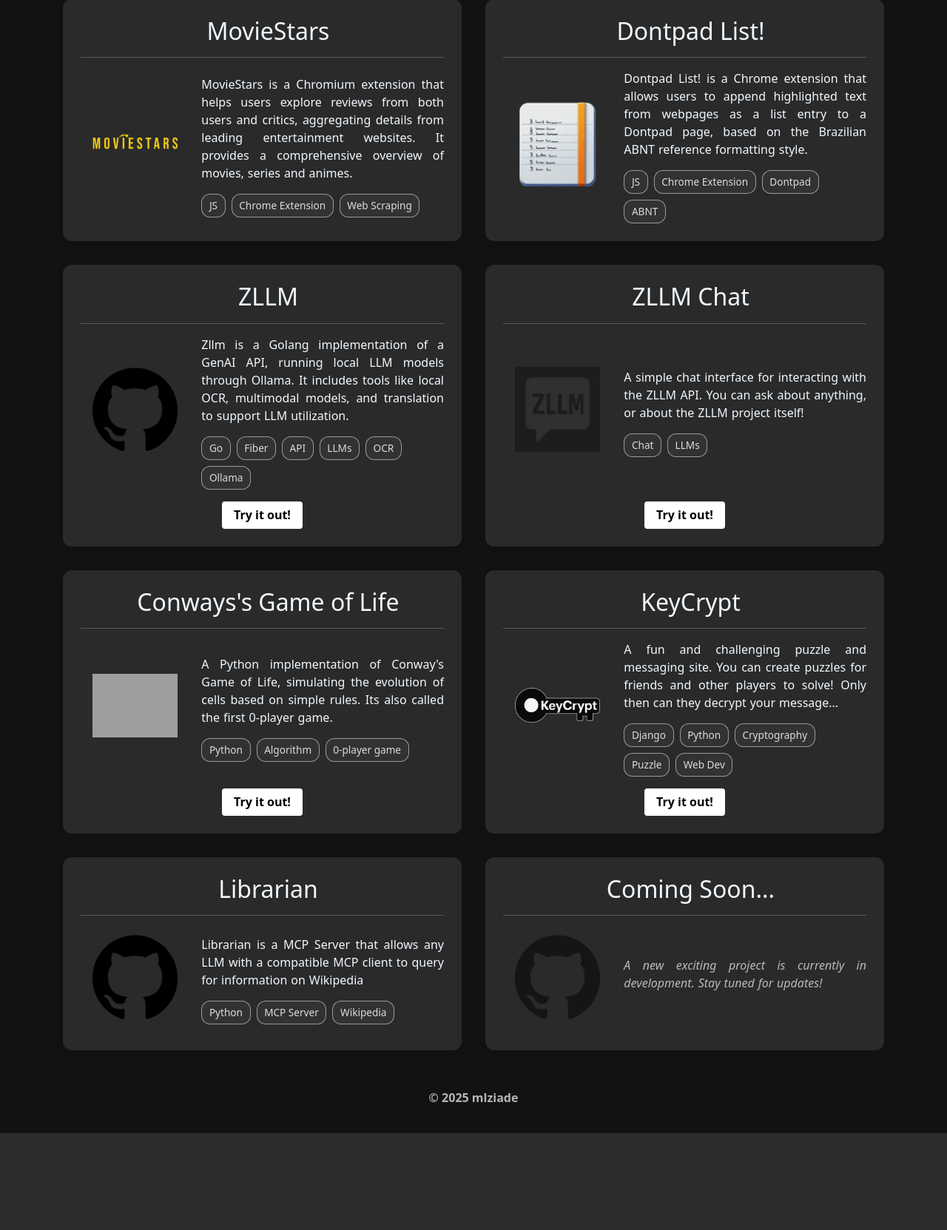
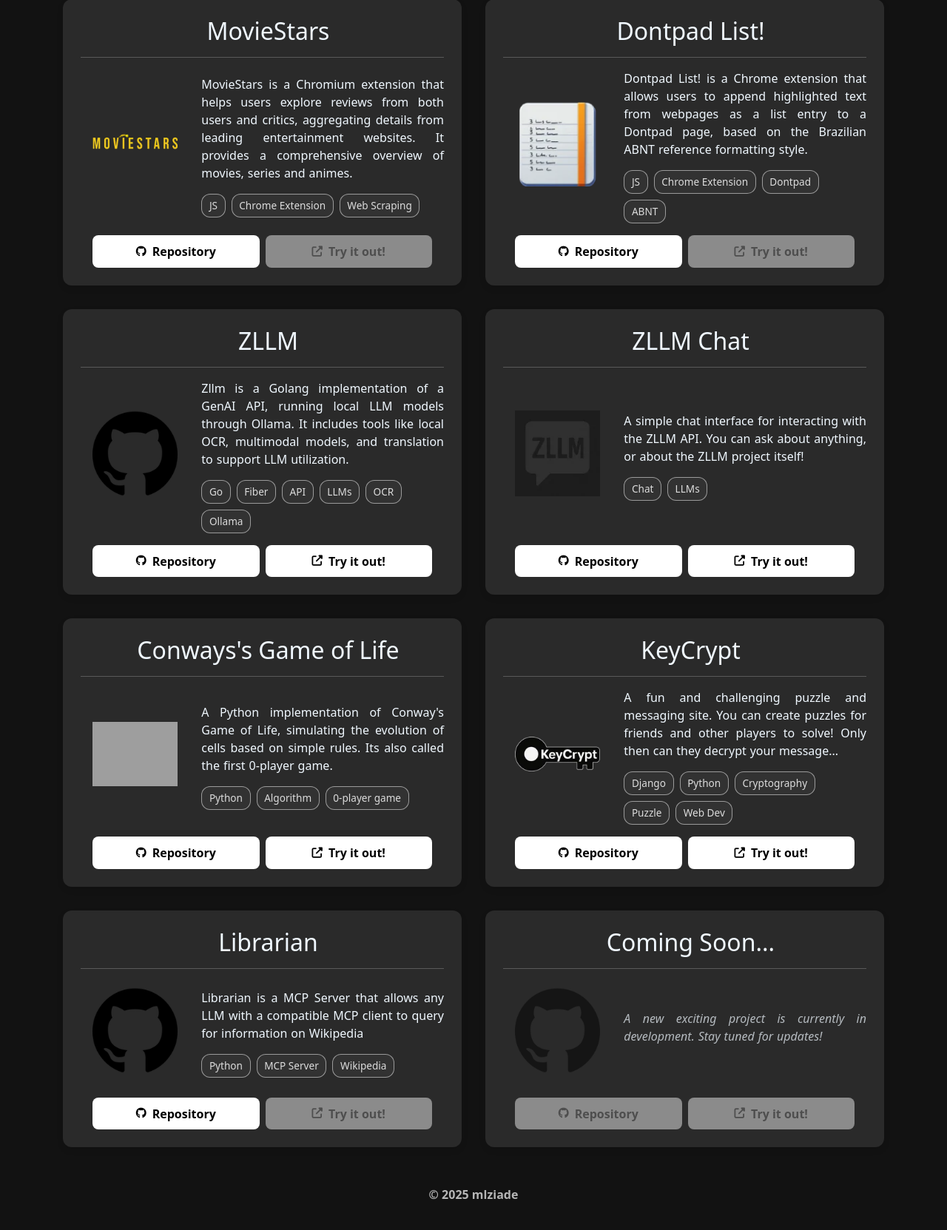
Before and after one commit to mlziade/portifolio-mlziade, a Django app: page /projects/ in a window 1280 px wide. Shown: the part 353-2016 px from the top of the page at 74% size. Before the commit the page ends 1885 px from the top, so only its background shows below. Run offline with Django 5.2, Linux system fonts and the light colour scheme; some libraries are stand-ins or nearby versions; grey boxes are pictures that could not be loaded.

Commit message:
Refactor project cards in projects_pt-br.html for improved structure and accessibility
- Removed unnecessary anchor tags around project titles and content
- Consolidated project content into structured divs for better readability
- Added project buttons for GitHub repository and demo links
- Updated image loading attributes for performance optimization
- Ensured consistent styling and layout across all project items

```diff
--- a/portifolio/static/projects.css
+++ b/portifolio/static/projects.css
@@ -112,35 +112,59 @@
     flex-grow: 1;
 }
 
-.project-link {
-    text-decoration: none;
-    color: inherit;
-    display: block;
-    flex: 1; /* Make the link area take available space */
+.project-buttons {
+    margin-top: auto; /* Push to bottom */
     display: flex;
-    flex-direction: column;
-}
-
-.try-it-out-button {
-    margin-top: auto; /* Push to bottom */
-    text-align: center;
+    gap: 0.5rem;
     padding-top: 1rem;
+    padding-left: 1rem;
+    padding-right: 1rem;
 }
 
 .button {
-    display: inline-block;
+    display: inline-flex;
+    align-items: center;
+    gap: 0.5rem;
     background-color: #ffffff;
     color: rgb(0, 0, 0);
-    padding: 0.4rem 1.0rem;
-    border-radius: 4px;
+    padding: 0.6rem 1.2rem;
+    border-radius: 8px;
     text-decoration: none;
     font-weight: bold;
     transition: background-color 0.3s ease;
+    flex: 1;
+    justify-content: center;
+    text-align: center;
+    min-width: 120px;
 }
 
 .button:hover {
     background-color: #4da6ff;
     color: #ffffff;
+}
+
+.button.disabled {
+    background-color: #cccccc;
+    color: #666666;
+    cursor: not-allowed;
+    opacity: 0.6;
+}
+
+.button.disabled:hover {
+    background-color: #cccccc;
+    color: #666666;
+}
+
+.button-icon {
+    font-size: 0.9em;
+}
+
+.disabled-message {
+    font-size: 0.7em;
+    color: #888;
+    margin-top: 0.2rem;
+    text-align: center;
+    font-style: italic;
 }
 
 /* Tag styles for projects */
--- a/portifolio/templates/projects_en.html
+++ b/portifolio/templates/projects_en.html
@@ -87,7 +87,6 @@
 
         <div class="grid">
             <div class="grid-item" id="1">
-                <a href="https://github.com/mlziade/MovieStars" class="project-link">
                 <div class="item-title">
                     <h2>MovieStars</h2>
                 </div>
@@ -116,11 +115,17 @@
                         </div>
                     </div>
                 </div>
+                <div class="project-buttons">
+                    <a href="https://github.com/mlziade/MovieStars" class="button" target="_blank" rel="noopener">
+                        <i class="fab fa-github button-icon"></i>Repository
                     </a>
+                    <span class="button disabled">
+                        <i class="fas fa-external-link-alt button-icon"></i>Try it out!
+                    </span>
+                </div>
             </div>
 
             <div class="grid-item" id="2">
-                <a href="https://github.com/mlziade/DontpadList" class="project-link">
                 <div class="item-title">
                     <h2>Dontpad List!</h2>
                 </div>
@@ -150,11 +155,17 @@
                         </div>
                     </div>
                 </div>
+                <div class="project-buttons">
+                    <a href="https://github.com/mlziade/DontpadList" class="button" target="_blank" rel="noopener">
+                        <i class="fab fa-github button-icon"></i>Repository
                     </a>
+                    <span class="button disabled">
+                        <i class="fas fa-external-link-alt button-icon"></i>Try it out!
+                    </span>
+                </div>
             </div>
 
             <div class="grid-item" id="3">
-                <a href="https://github.com/mlziade/zllm" class="project-link">
                 <div class="item-title">
                     <h2>ZLLM</h2>
                 </div>
@@ -186,14 +197,17 @@
                         </div>
                     </div>
                 </div>
+                <div class="project-buttons">
+                    <a href="https://github.com/mlziade/zllm" class="button" target="_blank" rel="noopener">
+                        <i class="fab fa-github button-icon"></i>Repository
                     </a>
-                <div class="try-it-out-button">
-                    <a href="{% url 'playground:tryout_zllm' %}" class="button">Try it out!</a>
+                    <a href="{% url 'playground:tryout_zllm' %}" class="button">
+                        <i class="fas fa-external-link-alt button-icon"></i>Try it out!
+                    </a>
                 </div>
             </div>
 
             <div class="grid-item" id="4">
-                <a href="https://github.com/mlziade/zllm" class="project-link">
                 <div class="item-title">
                     <h2>ZLLM Chat</h2>
                 </div>
@@ -221,14 +235,17 @@
                         </div>
                     </div>
                 </div>
+                <div class="project-buttons">
+                    <a href="https://github.com/mlziade/zllm" class="button" target="_blank" rel="noopener">
+                        <i class="fab fa-github button-icon"></i>Repository
                     </a>
-                <div class="try-it-out-button">
-                    <a href="{% url 'playground:tryout_zllm_chat' %}" class="button">Try it out!</a>
+                    <a href="{% url 'playground:tryout_zllm_chat' %}" class="button">
+                        <i class="fas fa-external-link-alt button-icon"></i>Try it out!
+                    </a>
                 </div>
             </div>
 
             <div class="grid-item" id="5">
-                <a href="https://github.com/mlziade/GameOfLifeConway" class="project-link">
                 <div class="item-title">
                     <h2>Conways's Game of Life</h2>
                 </div>
@@ -253,14 +270,17 @@
                         </div>
                     </div>
                 </div>
+                <div class="project-buttons">
+                    <a href="https://github.com/mlziade/GameOfLifeConway" class="button" target="_blank" rel="noopener">
+                        <i class="fab fa-github button-icon"></i>Repository
                     </a>
-                <div class="try-it-out-button">
-                    <a href="{% url 'playground:tryout_conways' %}" class="button">Try it out!</a>
+                    <a href="{% url 'playground:tryout_conways' %}" class="button">
+                        <i class="fas fa-external-link-alt button-icon"></i>Try it out!
+                    </a>
                 </div>
             </div>
 
             <div class="grid-item" id="6">
-                <a href="https://github.com/mlziade/keycrypt" class="project-link">
                 <div class="item-title">
                     <h2>KeyCrypt</h2>
                 </div>
@@ -293,14 +313,17 @@
                         </div>
                     </div>
                 </div>
+                <div class="project-buttons">
+                    <a href="https://github.com/mlziade/keycrypt" class="button" target="_blank" rel="noopener">
+                        <i class="fab fa-github button-icon"></i>Repository
                     </a>
-                <div class="try-it-out-button">
-                    <a href="https://keycrypt.mlziade.com.br" class="button">Try it out!</a>
+                    <a href="https://keycrypt.mlziade.com.br" class="button" target="_blank" rel="noopener">
+                        <i class="fas fa-external-link-alt button-icon"></i>Try it out!
+                    </a>
                 </div>
             </div>
 
             <div class="grid-item" id="7">
-                <a href="https://github.com/mlziade/librarian" class="project-link">
                 <div class="item-title">
                     <h2>Librarian</h2>
                 </div>
@@ -329,7 +352,14 @@
                         </div>
                     </div>
                 </div>
+                <div class="project-buttons">
+                    <a href="https://github.com/mlziade/librarian" class="button" target="_blank" rel="noopener">
+                        <i class="fab fa-github button-icon"></i>Repository
                     </a>
+                    <span class="button disabled">
+                        <i class="fas fa-external-link-alt button-icon"></i>Try it out!
+                    </span>
+                </div>
             </div>
 
             <div class="grid-item" id="8">
@@ -357,6 +387,14 @@
                         <p style="font-style: italic; opacity: 0.7;">A new exciting project is currently in development. Stay tuned for updates!</p>
                     </div>
                 </div>
+                <div class="project-buttons">
+                    <span class="button disabled">
+                        <i class="fab fa-github button-icon"></i>Repository
+                    </span>
+                    <span class="button disabled">
+                        <i class="fas fa-external-link-alt button-icon"></i>Try it out!
+                    </span>
+                </div>
             </div>
         </div>
     </div>
```
Also changed, not shown: portifolio/templates/projects_pt-br.html (+53 -15 lines). Lines whose indentation alone changed are shown as unchanged.
